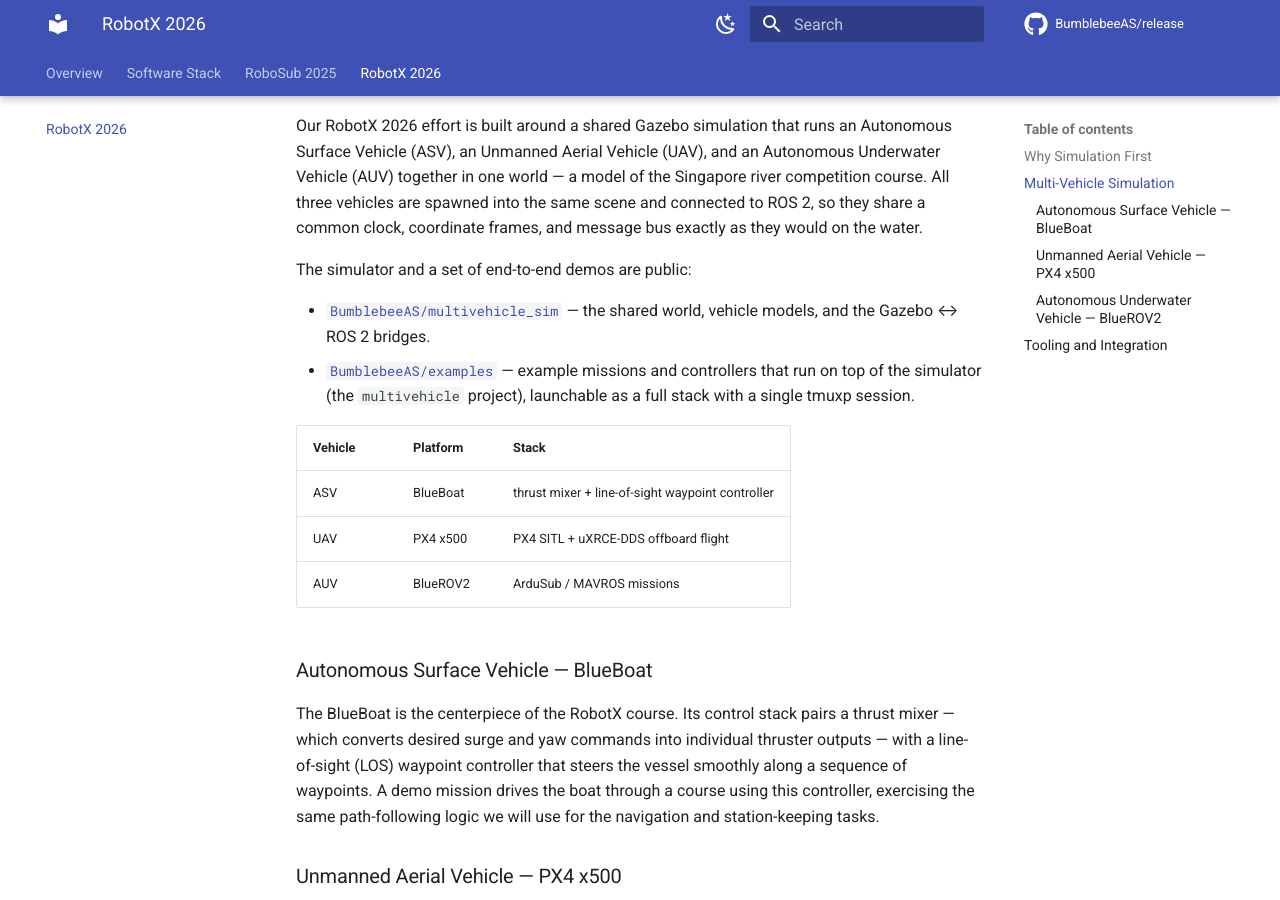
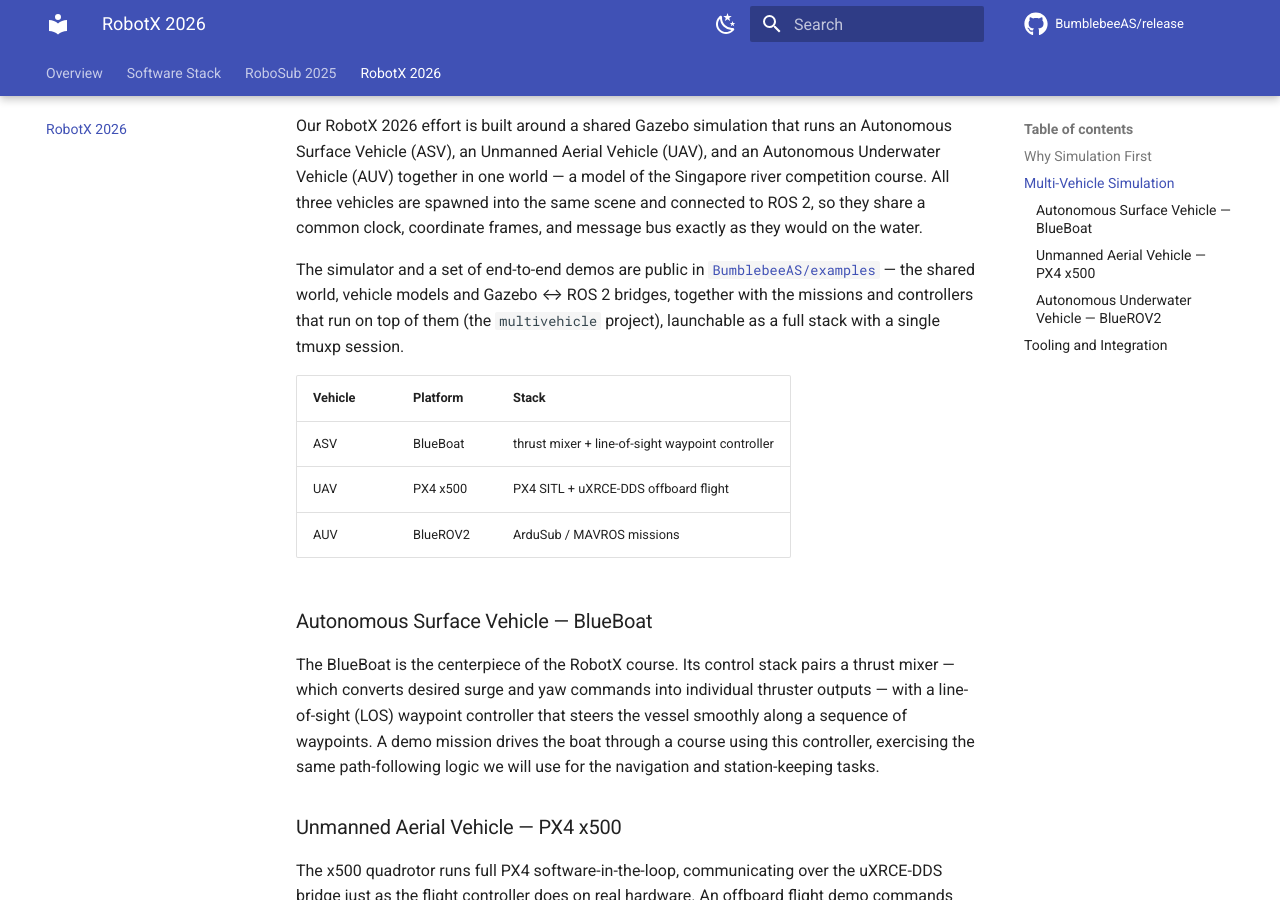
Before and after one commit to BumblebeeAS/release, an MkDocs documentation site: the page built from docs/robotx26.md, in a window 1280 px wide and 900 px high, scrolled down 655 px. Built offline with MkDocs 1.6.1 and Material for MkDocs 9.7.7, drawn with Linux system fonts in a browser that asks for light colours; comment, search, counter and statistics services are not loaded.

Commit message:
Refactor documentation for RobotX 2026 and BumblebeeAS stack to improve clarity and organization

```diff
--- a/docs/robotx26.md
+++ b/docs/robotx26.md
@@ -29,14 +29,11 @@ Singapore river competition course. All three vehicles are spawned into the
 same scene and connected to ROS 2, so they share a common clock, coordinate
 frames, and message bus exactly as they would on the water.
 
-The simulator and a set of end-to-end demos are public:
-
-- [`BumblebeeAS/multivehicle_sim`](https://github.com/BumblebeeAS/multivehicle_sim)
-  — the shared world, vehicle models, and the Gazebo ↔ ROS 2 bridges.
-- [`BumblebeeAS/examples`](https://github.com/BumblebeeAS/examples) — example
-  missions and controllers that run on top of the simulator (the
-  `multivehicle` project), launchable as a full stack with a single tmuxp
-  session.
+The simulator and a set of end-to-end demos are public in
+[`BumblebeeAS/examples`](https://github.com/BumblebeeAS/examples) — the shared
+world, vehicle models and Gazebo ↔ ROS 2 bridges, together with the missions and
+controllers that run on top of them (the `multivehicle` project), launchable as a
+full stack with a single tmuxp session.
 
 | Vehicle | Platform | Stack |
 |---------|----------|-------|
```
Also changed, not shown: docs/stack.md (+1 -2 lines).
